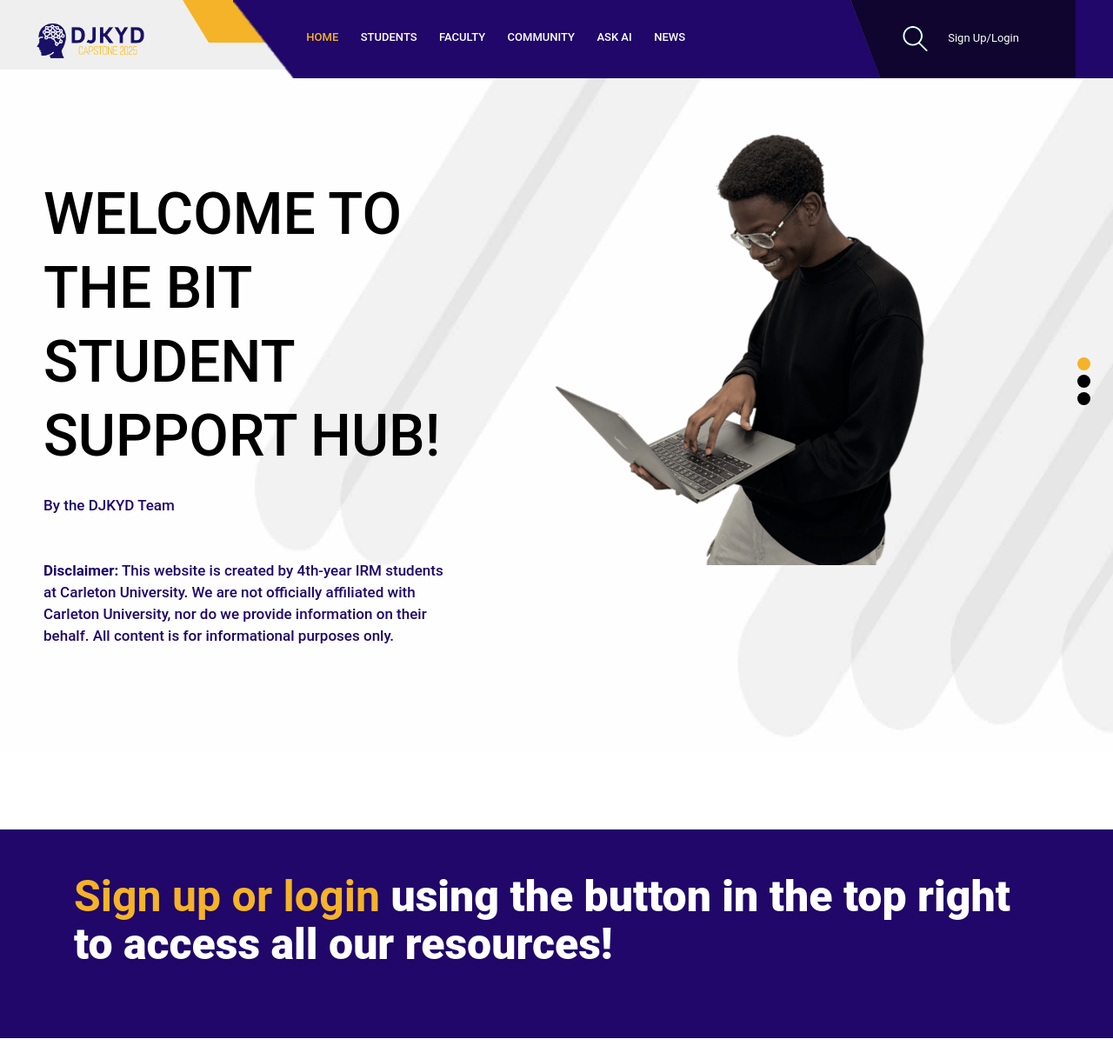
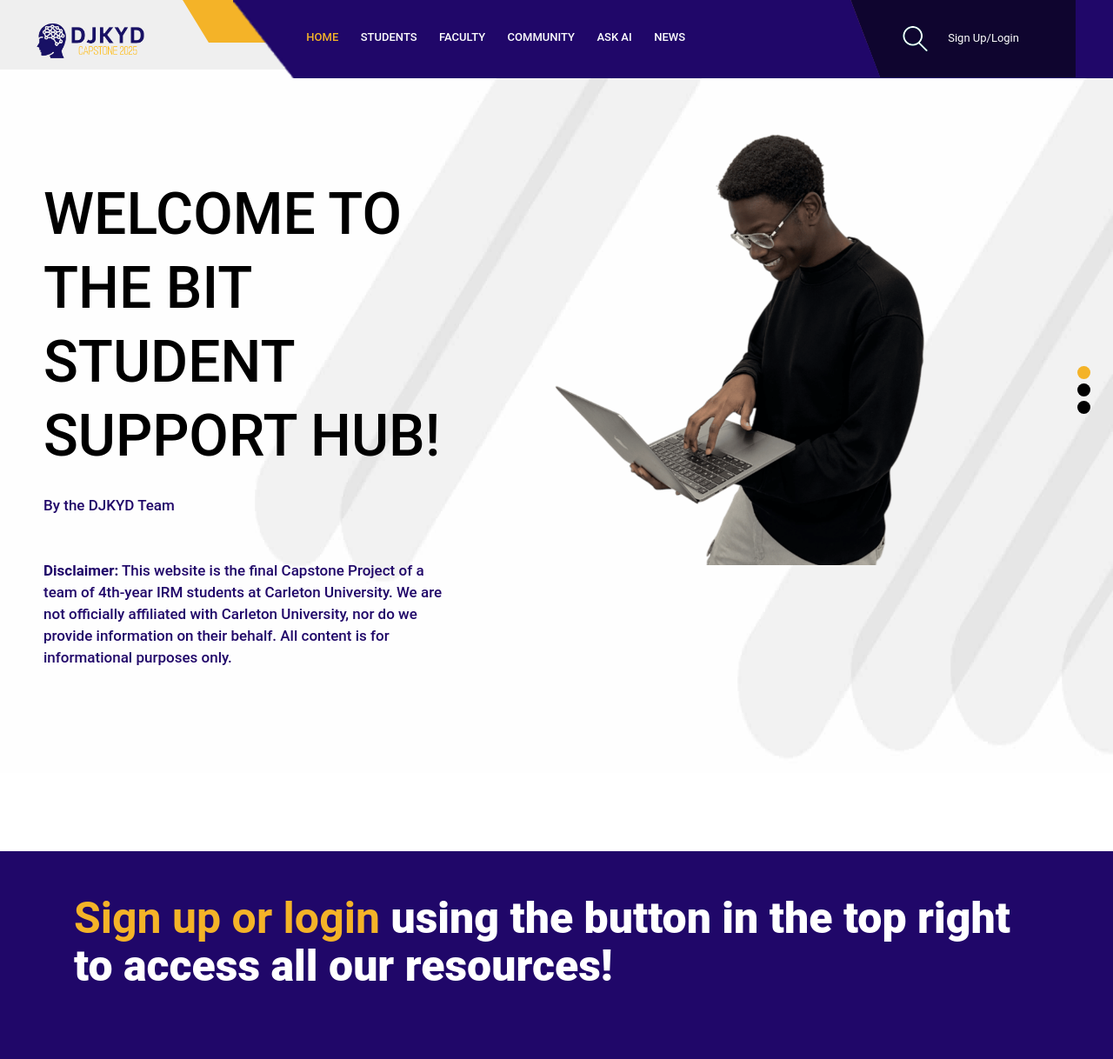
Before and after one commit to jacobabr9/DJKYDcapstone, a PHP site: page / in a window 1280 px wide. Shown: the top 1218 px of the page at 87% size. Run offline with PHP 8.4, Linux system fonts and the light colour scheme; some libraries are stand-ins or nearby versions.

Commit message:
Added more disclaimers to home page
Added more disclaimers to home page

```diff
--- a/mind/index.php
+++ b/mind/index.php
@@ -115,7 +115,7 @@ if ($conn->connect_error) {
                     <div class="text-bg">
                     <h1>Welcome to the BIT student support hub!</h1>
                       <p>By the DJKYD Team</p>
-                      <p><strong>Disclaimer:</strong> This website is created by 4th-year IRM students at Carleton University. We are not officially affiliated with Carleton University, nor do we provide information on their behalf. All content is for informational purposes only.</p>
+                      <p><strong>Disclaimer:</strong> This website is the final Capstone Project of a team of 4th-year IRM students at Carleton University. We are not officially affiliated with Carleton University, nor do we provide information on their behalf. All content is for informational purposes only.</p>
                     </div>
                   </div>
                   <div class="col-xl-7 col-lg-7 col-md-7 col-sm-12">
@@ -138,6 +138,7 @@ if ($conn->connect_error) {
 
                       <h1>Your One-Stop Hub for Students and Faculty</h1>
                       <p>High Quality Resources and Help Available!</p>
+                      <p><strong>Disclaimer:</strong> This website is the final Capstone Project of a team of 4th-year IRM students at Carleton University. We are not officially affiliated with Carleton University, nor do we provide information on their behalf. All content is for informational purposes only.</p>
 
                     </div>
                   </div>
@@ -164,6 +165,7 @@ if ($conn->connect_error) {
 
                       <h1>Navigating AI in Education & Careers</h1>
                       <p>Tailored Support for BIT Students</p>
+                      <p><strong>Disclaimer:</strong> This website is the final Capstone Project of a team of 4th-year IRM students at Carleton University. We are not officially affiliated with Carleton University, nor do we provide information on their behalf. All content is for informational purposes only.</p>
 
                     </div>
                   </div>
```
